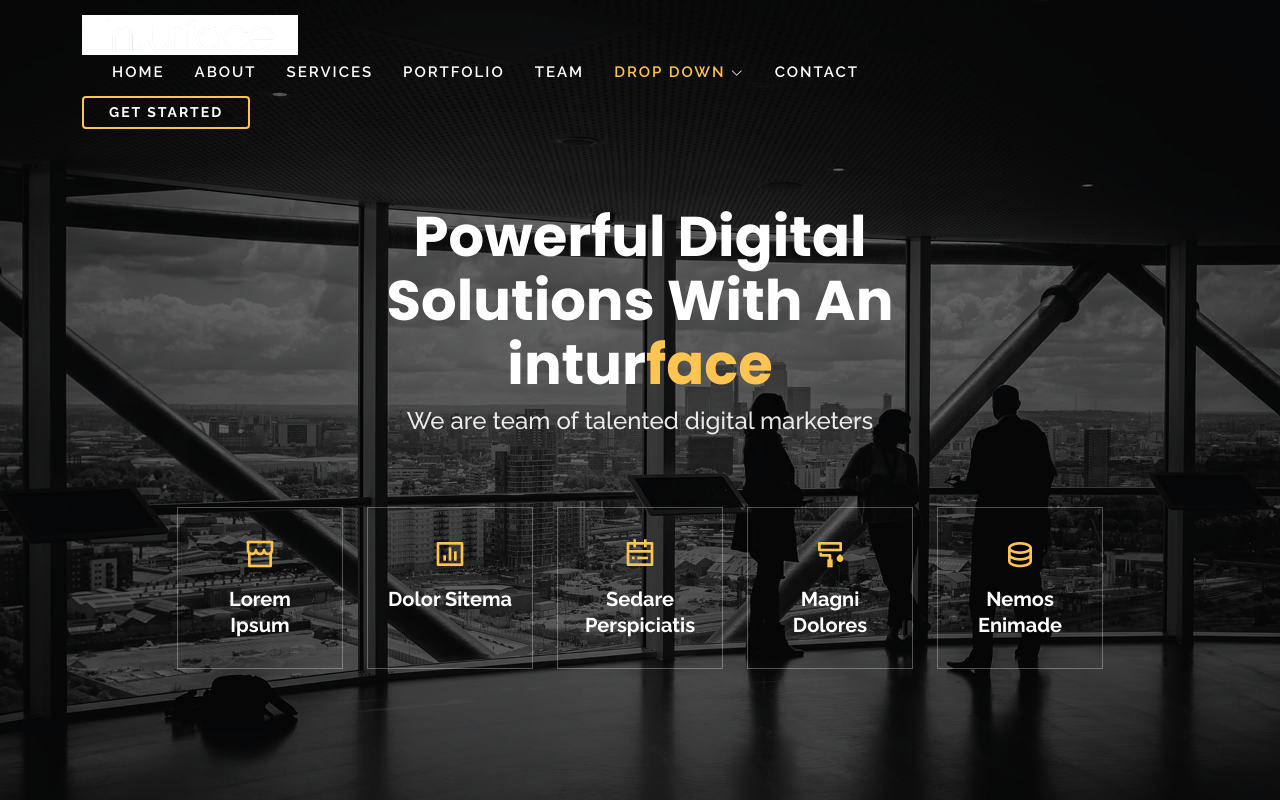
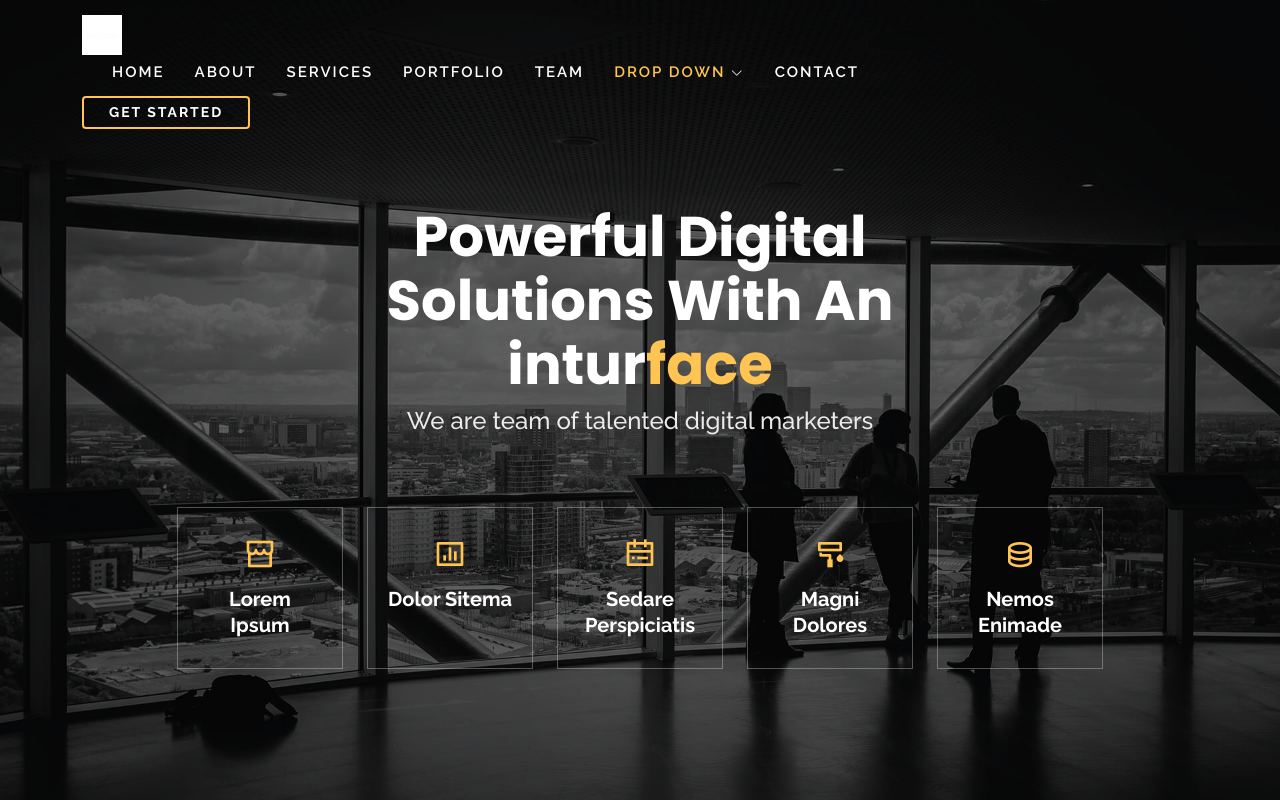
Before and after one commit to Darrentasker/inturface_com, a plain HTML site: page index.html in a window 1280 px wide. Shown: the top 800 px of the page. Drawn offline with nearby package versions, Linux system fonts and the light colour scheme.

Commit message:
Update index.html

```diff
--- a/index.html
+++ b/index.html
@@ -41,9 +41,9 @@
   <!-- ======= Header ======= -->
   <header id="header" class="fixed-top ">
     <div class="container d-flex align-items-center justify-content-lg-between">
-<h1 class="logo me-auto me-lg-0"><a href="index.html"><img src="assets/img/Inturface logo.png" alt="" class="img-fluid"></a>
+<h1 class="logo me-auto me-lg-0"><a href="index.html"><img src="assets/img/inturface-black New jpg.jpg" alt="" class="img-fluid"></a>
       <!-- Uncomment below if you prefer to use an image logo -->
-      <!-- <a href="index.html" class="logo me-auto me-lg-0"><img src="assets/img/Inturface logo.png" alt="" class="img-fluid"></a>-->
+      <!-- <a href="index.html" class="logo me-auto me-lg-0"><img src="assets/img/inturface-black New jpg.jpg" alt="" class="img-fluid"></a>-->
   <nav id="navbar" class="navbar order-last order-lg-0">
         <ul>
           <li><a class="nav-link scrollto active" href="#hero">Home</a></li>
```
